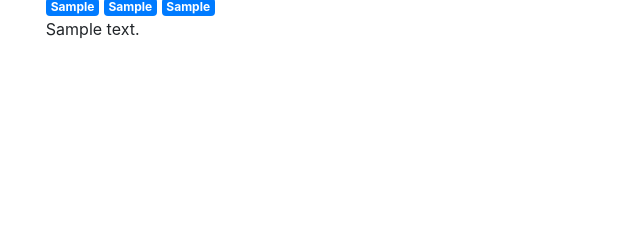
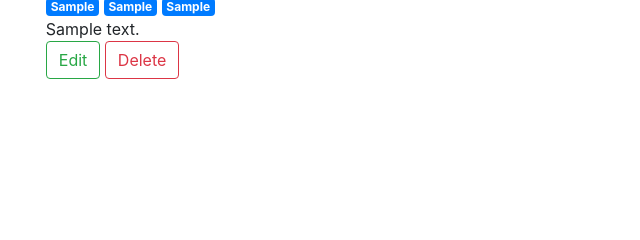
Before and after one commit to dansantinojones/watch-list-pp4, a Django app: a page that uses templates/media_detail.html in a window 1280 px wide. Shown: the part 199-439 px from the top of the page, without its empty margins (0-640 px from the left). Run offline with Django 3.2, Linux system fonts and the light colour scheme; tables that the repository leaves empty hold one stand-in row (values such as "Sample post").

Commit message:
Create edit and delete button

```diff
--- a/templates/media_detail.html
+++ b/templates/media_detail.html
@@ -20,6 +20,10 @@
       <span class="badge badge-primary">{{ media.type }}</span>
       <br>
       <p class="mb-0">{{ media.description }}</p>
+
+      <button type="button" class="btn btn-outline-success">Edit</button>
+      <button type="button" class="btn btn-outline-danger">Delete</button>
+
     </div>
   </div>
 
```
